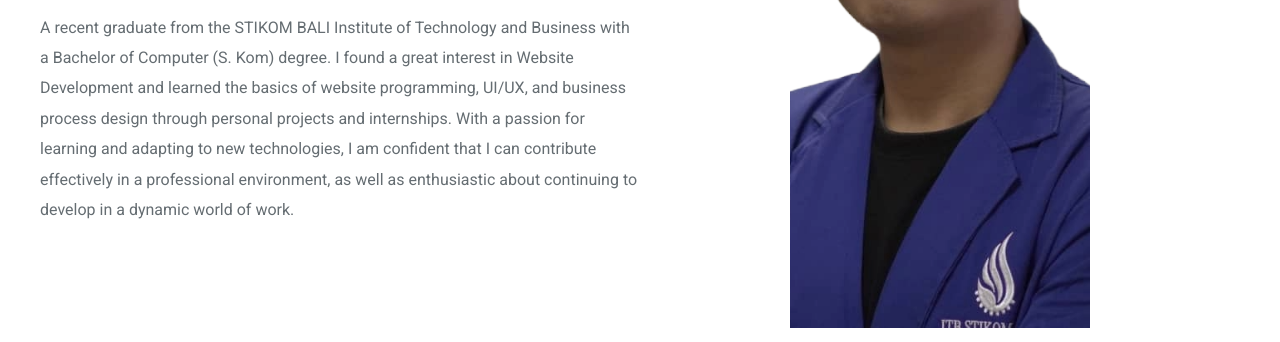
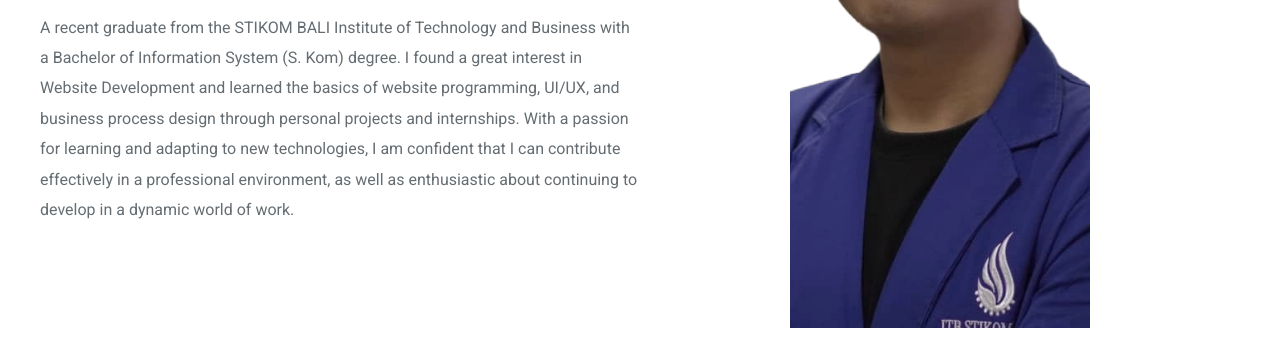
Before and after one commit to sasuga098/sasuga098.github.io, a plain HTML site: page index.html in a window 1280 px wide. Shown: the part 458-800 px from the top of the page. Drawn offline with Linux system fonts and the light colour scheme.

Commit message:
Update index.html

```diff
--- a/index.html
+++ b/index.html
@@ -45,7 +45,7 @@
             </h1>
             <p>
               A recent graduate from the STIKOM BALI Institute of Technology and
-              Business with a Bachelor of Computer (S. Kom) degree. I found a
+              Business with a Bachelor of Information System (S. Kom) degree. I found a
               great interest in Website Development and learned the basics of
               website programming, UI/UX, and business process design through
               personal projects and internships. With a passion for learning and
```
